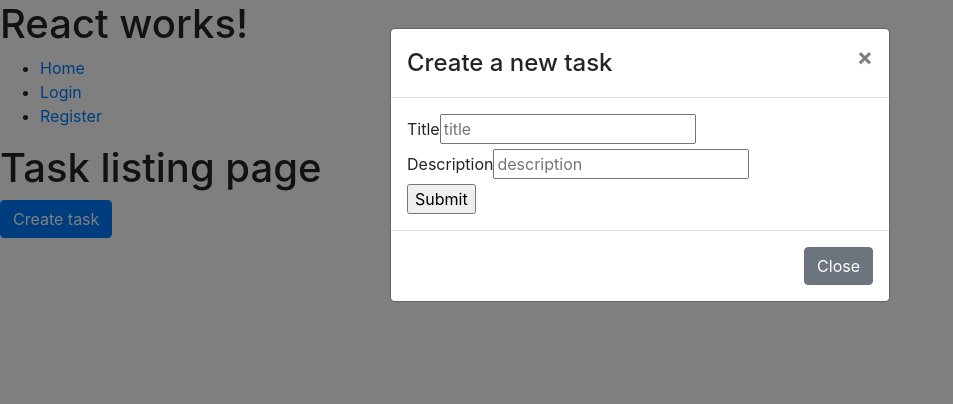
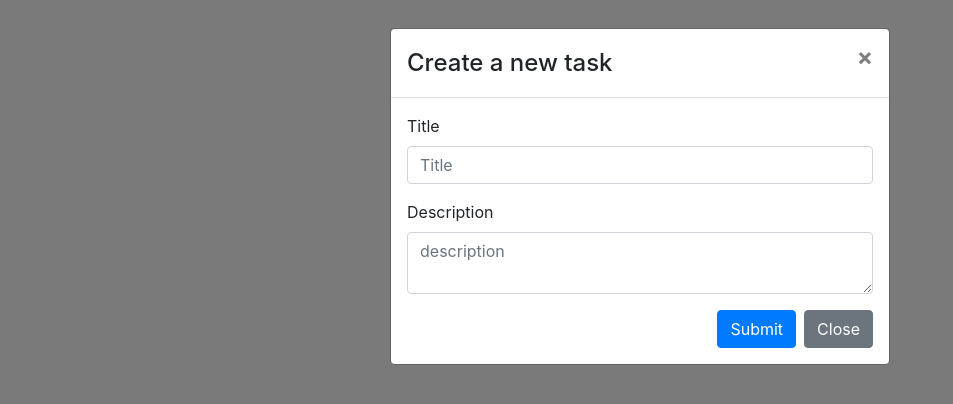
Before and after one commit to ralphtamayo/todo-app, a React (Create React App) app: page /task in a window 1280 px wide. Both pictures are taken after a click on the button "Create task". Shown: the top 404 px of the page, without its empty margins (0-953 px from the left). Built offline with nearby package versions, Linux system fonts and the light colour scheme.

Commit message:
Add a basic design for tasks

```diff
--- a/package.json
+++ b/package.json
@@ -5,6 +5,7 @@
   "dependencies": {
     "axios": "^0.19.0",
     "bootstrap": "^4.3.1",
+    "font-awesome": "^4.7.0",
     "jquery": "^3.4.1",
     "react": "^16.11.0",
     "react-bootstrap": "^1.0.0-beta.14",
--- a/src/App.css
+++ b/src/App.css
@@ -1,22 +1,3 @@
-.App {
-	text-align: center;
+body {
+	background: #f4f5f5;
 }
-
-.App-logo {
-	height: 40vmin;
-}
-
-.App-header {
-	background-color: #282c34;
-	min-height: 100vh;
-	display: flex;
-	flex-direction: column;
-	align-items: center;
-	justify-content: center;
-	font-size: calc(10px + 2vmin);
-	color: white;
-}
-
-.App-link {
-	color: #09d3ac;
-}
--- a/src/App.js
+++ b/src/App.js
@@ -30,9 +30,13 @@ class App extends React.Component {
 		return (
 			<BrowserRouter>
 				<AuthContext.Provider value={ contextVal }>
-					<h1>React works!</h1>
-					<Navbar />
-
+					{/* <h1>React works!</h1>
+					<Navbar /> */}
+					<div className="container-fluid">
+						<div className="row">
+							<div className="col-12 col-md-8 col-lg-4 mx-auto">
+								<div className="card mt-3 mt-md-5">
+									<div className="card-body">
 										<Switch>
 											<Redirect from="/" to="/task" exact />
 											<Route path="/task/:id" component={ TaskShowPage } />
@@ -40,6 +44,11 @@ class App extends React.Component {
 											<Route path="/login" component={ LoginPage } />
 											<Route path="/register" component={ RegisterPage } />
 										</Switch>
+									</div>
+								</div>
+							</div>
+						</div>
+					</div>
 				</AuthContext.Provider>
 			</BrowserRouter>
 		);
--- a/src/components/task-form.component.js
+++ b/src/components/task-form.component.js
@@ -65,22 +65,32 @@ class TaskForm extends React.Component {
 
 		await api.mutation(requestBody, (response) => {
 			this.props.toggleModal();
-			this.props.fetchTasks();
+
+			if (this.props.fetchTasks != null) {
+				this.props.fetchTasks();
+			}
+
+			if (this.props.getTask != null) {
+				this.props.getTask(this.props.task._id);
+			}
 		});
 	};
 
 	render() {
 		return (
 			<form onSubmit={ this.submitForm }>
-				<div>
+				<div className="form-group">
 					<label>Title</label>
-					<input type="text" name='title' placeholder="title" value={ this.state.form.title } onChange={ this.handleInputChange } />
+					<input type="text" className="form-control" name='title' placeholder="Title" value={ this.state.form.title } onChange={ this.handleInputChange } />
 				</div>
-				<div>
+				<div className="form-group">
 					<label>Description</label>
-					<input type="text" name='description' placeholder="description" value={ this.state.form.description } onChange={ this.handleInputChange } />
+					<textarea className="form-control" name='description' placeholder="description" value={ this.state.form.description } onChange={ this.handleInputChange }></textarea>
 				</div>
-				<input type="submit"/>
+				<div className="float-right">
+					<button type="submit" className="btn btn-primary mr-2">Submit</button>
+					<button type="button" className="btn btn-secondary" onClick={ this.props.toggleModal }>Close</button>
+				</div>
 			</form>
 		);
 	}
--- a/src/index.js
+++ b/src/index.js
@@ -2,8 +2,10 @@ import React from 'react';
 import ReactDOM from 'react-dom';
 
 import 'bootstrap/dist/css/bootstrap.min.css';
+import 'font-awesome/css/font-awesome.min.css';
+import './index.css';
+
 import 'bootstrap/dist/js/bootstrap';
-import './index.css';
 
 import App from './App';
 
--- a/src/pages/task/list.page.js
+++ b/src/pages/task/list.page.js
@@ -40,41 +40,6 @@ class TaskListPage extends React.Component {
 		this.toggleModal();
 	}
 
-	edit = (task) => {
-		this.setState({ task: task });
-
-		this.toggleModal();
-	}
-
-	delete = async (task) => {
-		let requestBody = `
-			deleteTask (taskId: "${ task._id }") {
-				title
-			}`
-		;
-
-
-		await api.mutation(requestBody, response => {
-			if (response.status === 200) {
-				this.fetchTasks();
-			}
-		});
-	}
-
-	toggleCompletion = async (task) => {
-		let requestBody = `
-			toggleTaskCompletion (taskId: "${ task._id }") {
-				title
-			}`
-		;
-
-		await api.mutation(requestBody, response => {
-			if (response.status === 200) {
-				this.fetchTasks();
-			}
-		});
-	}
-
 	renderModal() {
 		return (
 			<Modal show={ this.state.showModal } onHide={ this.toggleModal }>
@@ -84,44 +49,32 @@ class TaskListPage extends React.Component {
 				<Modal.Body>
 					<TaskForm task={ this.state.task } fetchTasks={ this.fetchTasks.bind(this) } toggleModal={ this.toggleModal } />
 				</Modal.Body>
-				<Modal.Footer>
-					<Button variant="secondary" onClick={ this.toggleModal }>
-						Close
-					</Button>
-				</Modal.Footer>
 			</Modal>
 		);
 	}
 
 	render() {
-		const taskList = this.state.tasks.map((task) =>
-			<li key={ task._id }>
-				<Button variant="primary" onClick={ () => this.toggleCompletion(task) }>
-					{ task.isDone ? "Unfinish" : "Finish"}
-				</Button>
-				{ task.title }
-				<NavLink to={`/task/${ task._id }`}>
-					<Button variant="primary">
-						View
-					</Button>
-				</NavLink>
-				<Button variant="primary" onClick={ () => this.edit(task) }>
-					Edit
-				</Button>
-				<Button variant="danger" onClick={ () => this.delete(task) }>
-					Delete
-				</Button>
-			</li>
+		let taskList = this.state.tasks.map((task) =>
+			<NavLink to={`/task/${ task._id }`} key={ task._id } className="list-group-item list-group-item-action">
+				<div className="d-flex w-100 justify-content-between">
+					<h5 className="d-inline-block text-truncate mw-100 mb-1">
+						{ task.title }
+						{task.isDone &&
+							<i className="fa fa-check text-success ml-2"></i>
+						}
+					</h5>
+				</div>
+				<small className="d-inline-block text-truncate mw-100">{ task.description }</small>
+			</NavLink>
 		);
 
 		return (
 			<div>
-				<h1>Task listing page</h1>
-				<Button variant="primary" onClick={ this.create }>
-					Create task
-				</Button>
+				<button type="button" className="btn btn-primary btn-sm float-right" onClick={ this.create }>Create task</button>
+				<h5 className="card-title">Tasks</h5>
+				<hr/>
 
-				<ul>{ taskList }</ul>
+				<ul className="list-group">{ taskList }</ul>
 
 				{this.renderModal()}
 			</div>
--- a/src/pages/task/show.page.js
+++ b/src/pages/task/show.page.js
@@ -1,11 +1,13 @@
 import React from 'react';
 import { NavLink } from 'react-router-dom';
-import { Button } from 'react-bootstrap';
+import { Button, Modal } from 'react-bootstrap';
 import api from '../../services/web-api.service';
+import TaskForm from '../../components/task-form.component';
 
 class TaskShowPage extends React.Component {
 	state = {
 		task: null,
+		showModal: false,
 	}
 
 	componentDidMount = () => {
@@ -15,40 +17,118 @@ class TaskShowPage extends React.Component {
 	getTask = async (taskId) => {
 		let requestBody = `
 			task (taskId: "${ taskId }") {
+				_id
 				title
 				description
-				createdAt
+				isDone
 			}`
 		;
 
-		let response = await api.query(requestBody);
+		console.log(taskId);
 
-		this.setState({ task: response.data.data.task });
+		await api.query(requestBody, response => {
+			this.setState({ task: response.data.data.task });
+		});
+	}
+
+	edit = () => {
+		this.toggleModal();
+	}
+
+	delete = async (task) => {
+		let requestBody = `
+			deleteTask (taskId: "${ task._id }") {
+				title
+			}`
+		;
+
+		await api.mutation(requestBody, response => {
+			this.props.history.push('/task');
+		});
+	}
+
+	toggleCompletion = async task => {
+		let requestBody = `
+			toggleTaskCompletion (taskId: "${ task._id }", isDone: ${ task.isDone }) {
+				_id
+				title
+				description
+				isDone
+			}`
+		;
+
+		await api.mutation(requestBody, response => {
+			this.setState({ task: response.data.data.toggleTaskCompletion });
+		});
+	}
+
+	toggleModal = () => this.setState({ showModal: !this.state.showModal });
+
+	renderModal() {
+		return (
+			<Modal show={ this.state.showModal } onHide={ this.toggleModal }>
+				<Modal.Header closeButton>
+					<Modal.Title>Edit { this.state.task.title }</Modal.Title>
+				</Modal.Header>
+				<Modal.Body>
+					<TaskForm task={ this.state.task } getTask={ this.getTask.bind(this) } toggleModal={ this.toggleModal } />
+				</Modal.Body>
+			</Modal>
+		);
 	}
 
 	render() {
-		if(this.state.task == null){
+		let task = this.state.task;
+
+		if(task == null){
 			return null
 		}
 
 		return (
 			<div>
-				<h1>Task Show page</h1>
+				<h5 className="card-title">
+					{ task.title }
+					{ task.isDone &&
+						<i className="fa fa-check text-success ml-2"></i>
+					}
+				</h5>
+				<hr/>
 
-				<div>
-					<label>Title</label>
-					<p>{ this.state.task.title }</p>
+				<p>{ task.description }</p>
+				<p>{ task.isDone }</p>
 
-					<label>Description</label>
-					<p>{ this.state.task.description }</p>
+				<div className="btn-group" role="group" aria-label="Basic example">
+					<NavLink className="btn btn-primary" to="/task">
+						Back to list
+					</NavLink>
 
-					<label>Created at</label>
-					<p>{ this.state.task.createdAt }</p>
+					{ task.isDone &&
+						<Button variant="light" onClick={ () => this.toggleCompletion(task) }>
+							{ task.isDone ? "Mark as incomplete" : "Mark as complete"}
+						</Button>
+					}
+
+					{ !task.isDone &&
+						<div className="btn-group" role="group">
+							<button type="button" className="btn btn-light dropdown-toggle" data-toggle="dropdown">
+								Actions
+							</button>
+							<div className="dropdown-menu">
+								<Button className="dropdown-item" variant="primary" onClick={ () => this.toggleCompletion(task) }>
+									{ task.isDone ? "Mark as incomplete" : "Mark as complete"}
+								</Button>
+								<Button className="dropdown-item" variant="primary" onClick={ this.edit }>
+									Edit
+								</Button>
+								<Button className="dropdown-item" variant="danger" onClick={ () => this.delete(task) }>
+									Delete
+								</Button>
+							</div>
+						</div>
+					}
 				</div>
 
-				<NavLink to="/task">
-					<Button variant="primary">Back to list</Button>
-				</NavLink>
+				{ this.renderModal() }
 			</div>
 		);
 	}
```
Also changed, not shown: 1 other file (tests, documents, lock files or other folders). Lines whose indentation alone changed are shown as unchanged.
